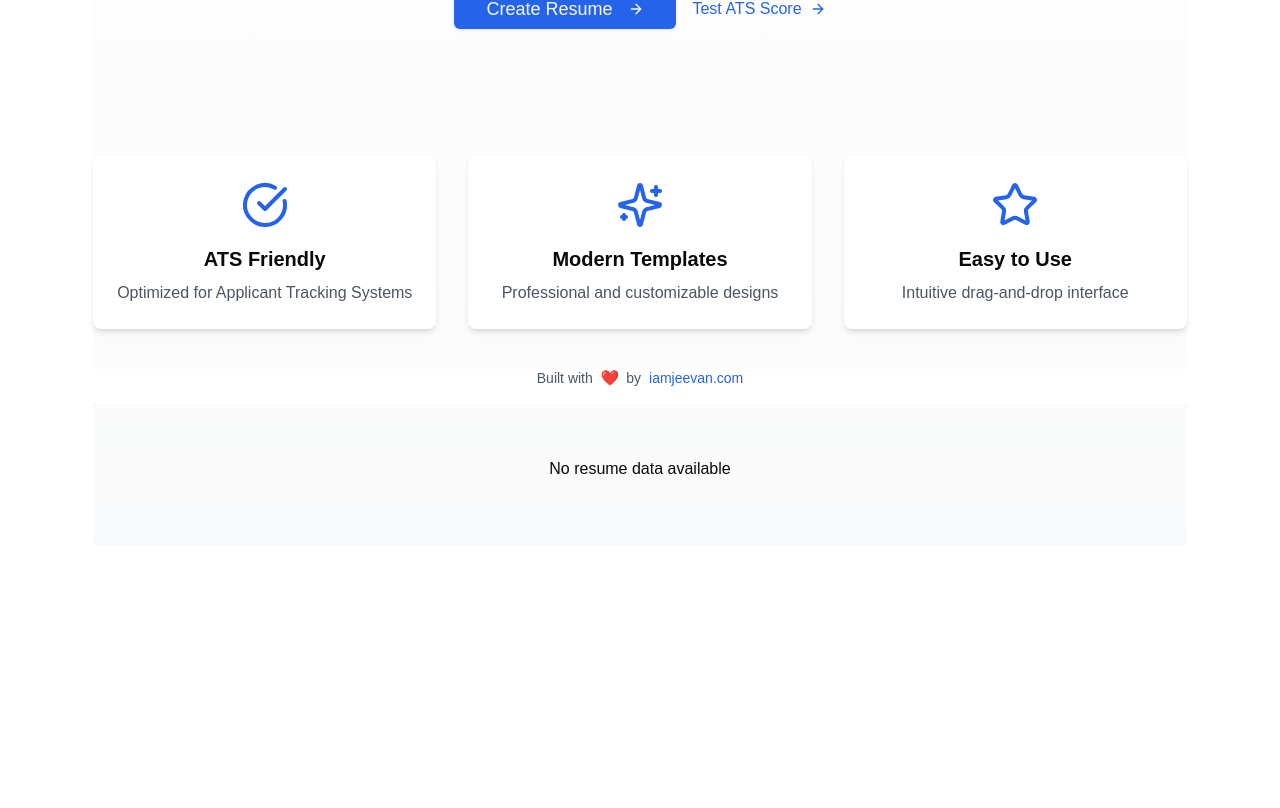
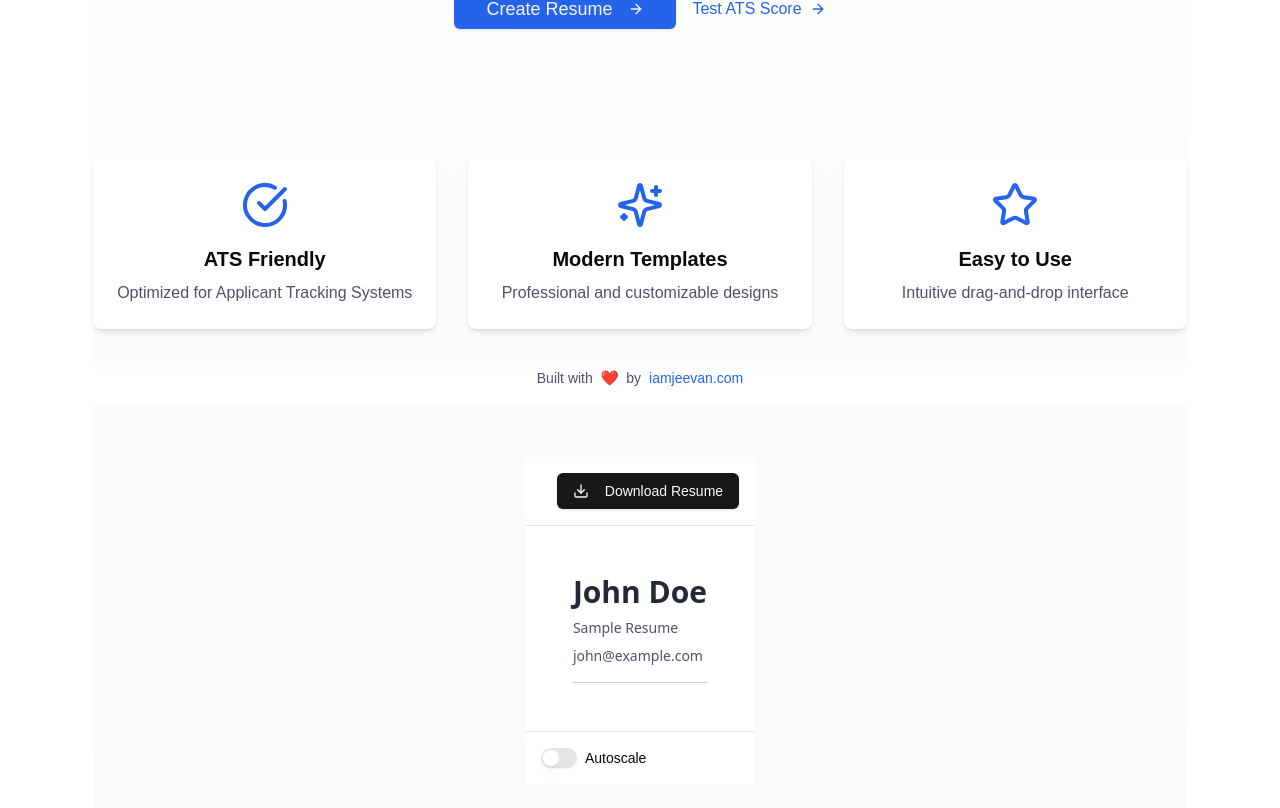
Before and after one commit to jeevan-vj/modern-ATS-resume-generator, a Next.js app in the folder resume-generator/: page / in a window 1280 px wide. Shown: the part 396-1204 px from the top of the page. Before the commit the page ends 941 px from the top, so only its background shows below. Built offline with nearby package versions, Linux system fonts and the light colour scheme.

Commit message:
Add sample resume data to preview component for demonstration

```diff
--- a/resume-generator/app/page.tsx
+++ b/resume-generator/app/page.tsx
@@ -6,6 +6,25 @@ import { Button } from "@/components/ui/button"
 import { motion } from "framer-motion"
 import Link from "next/link"
 import { ArrowRight, CheckCircle, Sparkles, Star } from "lucide-react"
+import { ResumeData } from "@/lib/types"
+import { templates } from "@/lib/templates"
+
+// Sample resume data
+const sampleData: ResumeData = {
+  personalInfo: {
+    name: "John Doe",
+    email: "john@example.com",
+    phone: "",
+    website: "",
+    location: "",
+    objective: "Sample Resume"
+  },
+  workExperience: [],
+  education: [],
+  skills: [],
+  customFields: [],
+  colorTheme: undefined
+}
 
 const fadeInUp = {
   initial: { opacity: 0, y: 20 },
@@ -93,10 +112,14 @@ export default function Page() {
           </div>
         </section>
 
-        {/* Resume Preview */}
+        {/* Resume Preview Section */}
         <section className="container py-16">
           <div className="flex justify-center">
-            <ResumePreview />
+            <ResumePreview
+              data={sampleData}
+              template={templates[0]}
+              onChange={(data) => console.log('Resume updated:', data)}
+            />
           </div>
         </section>
       </main>
```
